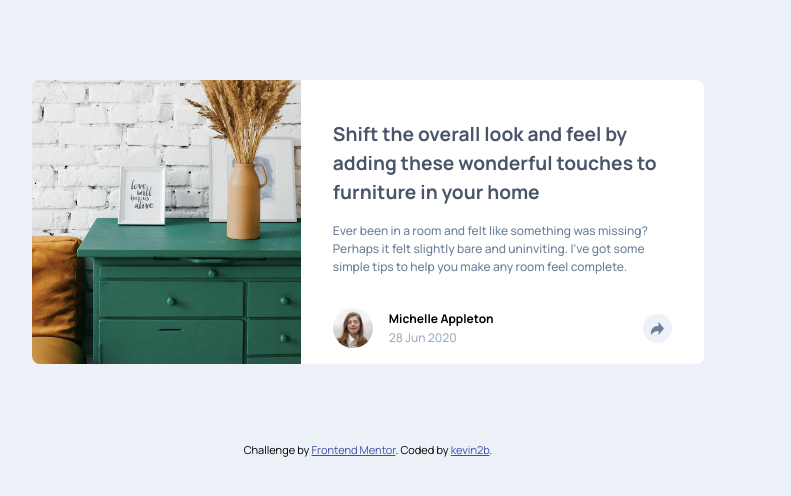
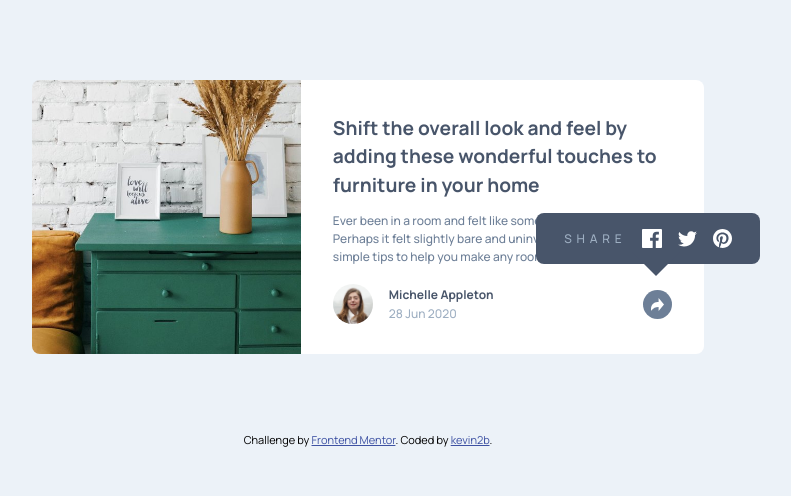
Before and after one commit to kevin2b/coding-in-colour-react-assignment6, a React (Vite) app: page / in a window 1280 px wide. Both pictures are taken after a click on the button 929 px from the left and 328 px from the top of the page. Shown: the top 496 px of the page, without its empty margins (272-1063 px from the left). Built offline with nearby package versions, Linux system fonts and the light colour scheme.

Commit message:
Add active states

```diff
--- a/src/components/ArticleFooter/ArticleFooter.jsx
+++ b/src/components/ArticleFooter/ArticleFooter.jsx
@@ -1,14 +1,45 @@
 import share from '@images/icon-share.svg'
 import DefaultFooter from './DefaultFooter/DefaultFooter';
-import SharedFooter from './ShareFooter/ShareFooter';
+import ShareFooter from './ShareFooter/ShareFooter';
+import { useState, useEffect } from 'react';
 
 function ArticleFooter (){
+  const [showShare, setShare] = useState(false);
+
+  const handleShareClick = () => {
+    setShare(prev => !prev);
+  }
+
+  const handleClickOutside = (event) => {
+    if (!event.target.closest(".article__footer")) {
+      setShare(false);
+    }
+  }
+
+  const handleEscape = (event) => {
+    if (event.key === "Escape") {
+      setShare(false);
+    }
+  }
+
+  useEffect(() => {
+    if (!showShare){
+      return;
+    }
+    window.addEventListener("click", handleClickOutside);
+    window.addEventListener("keydown", handleEscape);
+    return () => {
+      window.removeEventListener('click', handleClickOutside);
+      window.removeEventListener('keydown', handleEscape);
+    }
+  }, [showShare]);
+
   return (
-    <div className="article__footer" id="js-article__footer">
-      <DefaultFooter />
-      <SharedFooter />
-      <button type="button" className="share__button share__button--hover" id="js-share__button">
-        <img src={share} alt="Share icon" className="share__icon" id="js-share__icon" />
+    <div className={`article__footer ${showShare? "js-article__footer--share-mobile":""} `} id="js-article__footer">
+      <DefaultFooter share={showShare}/>
+      <ShareFooter share={showShare}/>
+      <button type="button" className={`share__button share__button--hover ${showShare? "js-share__button--selected":""}`} id="js-share__button" onClick={handleShareClick}>
+        <img src={share} alt="Share icon" className={`share__icon ${showShare? "js-share__icon--selected":""}`} id="js-share__icon" />
       </button>
     </div>
   );
--- a/src/components/ArticleFooter/DefaultFooter/DefaultFooter.jsx
+++ b/src/components/ArticleFooter/DefaultFooter/DefaultFooter.jsx
@@ -1,7 +1,7 @@
 import michelle from '@images/avatar-michelle.jpg'
-function DefaultFooter (){
+function DefaultFooter ({share}){
   return (
-    <div className="article__footer-wrapper" id="js-article__footer-wrapper-default">
+    <div className={`article__footer-wrapper ${share? "js-footer--hidden-mobile":""}`} id="js-article__footer-wrapper-default">
       <div className="article__footer-info">
         <img src={michelle} alt="Michelle Appleton" className="footer__user-img" />
         <div className="article__info">
--- a/src/components/ArticleFooter/ShareFooter/ShareFooter.jsx
+++ b/src/components/ArticleFooter/ShareFooter/ShareFooter.jsx
@@ -2,9 +2,9 @@ import facebook from '@images/icon-facebook.svg'
 import twitter from '@images/icon-twitter.svg'
 import pinterest from '@images/icon-pinterest.svg'
 
-function SharedFooter (){
+function ShareFooter ({share}){
   return (
-    <div className="article__footer-wrapper js-footer--hidden-mobile" id="js-article__footer-wrapper-share">
+    <div className={`article__footer-wrapper ${share? "":"js-footer--hidden-mobile"}`} id="js-article__footer-wrapper-share">
       <div className="article__footer-share">
         <p className="share__text">
           Share
@@ -17,4 +17,4 @@ function SharedFooter (){
   )
 }
 
-export default SharedFooter;
+export default ShareFooter;
--- a/src/style.css
+++ b/src/style.css
@@ -20,19 +20,20 @@
   display: block;
   max-inline-size: 100%;
   inline-size: 100%;
-  max-block-size: 13rem;
+  max-block-size: 12.6rem;
   object-fit: cover;
+  object-position: center -1rem;
   border-radius: var(--border-radius) var(--border-radius) 0 0;
 }
 
 .article__body {
   background-color: var(--clr-background-secondary);
   padding-inline: var(--inline-padding);
-  padding-block: 2.5rem 1rem;
+  padding-block: 2.1rem 1.5rem;
   color: var(--clr-font-primary);
   display: flex;
   flex-direction: column;
-  gap: 1rem;
+  gap: 0.75rem;
 }
 
 .article__heading {
@@ -51,9 +52,10 @@
   gap: 1rem;
   align-items: center;
   background-color: var(--clr-background-secondary);
-  padding-block: 1rem;
+  padding-block: 1rem 1.2rem;
   padding-inline: var(--inline-padding);
-  min-block-size: 4.5rem;
+  min-block-size: 4rem;
+  max-block-size: 4rem;
   border-radius: 0 0 var(--border-radius) var(--border-radius);
 }
 
@@ -90,6 +92,7 @@
 
 .article__user {
   font-weight: 700;
+  color: var(--clr-font-primary);
 }
 
 .article__date {
@@ -190,6 +193,7 @@ p {
     position: relative;
     background-color: var(--clr-background-secondary);
     border-radius: 0 0 var(--border-radius) 0;
+    padding-block: 0rem 2.2rem;
   }
 
   .article__body {
@@ -203,7 +207,7 @@ p {
   #js-article__footer-wrapper-share {
     position: absolute;
     right: -3.5rem;
-    top: -3rem;
+    top: -4.8rem;
   }
 
   #js-article__footer-wrapper-share::after {
@@ -211,7 +215,7 @@ p {
     width: 0;
     height: 0;
     position: absolute;
-    left: 42%;
+    left: 43%;
     bottom: -0.75rem;
     border-inline-start: 1.5rem solid transparent;
     border-inline-end: 1.5rem solid transparent;
@@ -219,8 +223,8 @@ p {
   }
 
   .article__footer-share {
-    padding-block: 0.75rem;
-    padding-inline: 1.5rem;
+    padding-block: 1rem;
+    padding-inline: 1.75rem;
     border-radius: 0.5rem;
   }
 }
```
